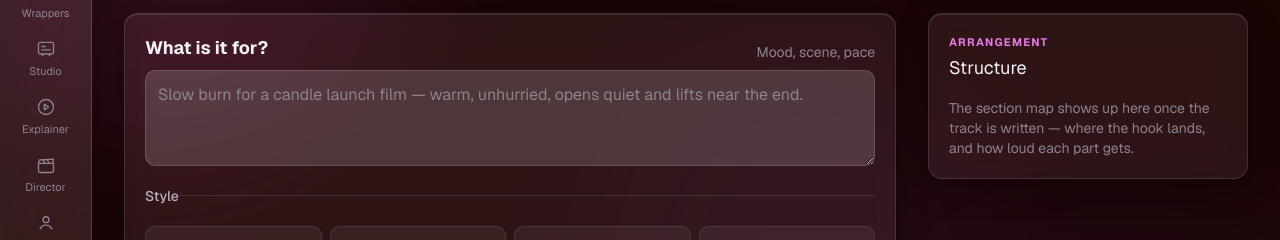
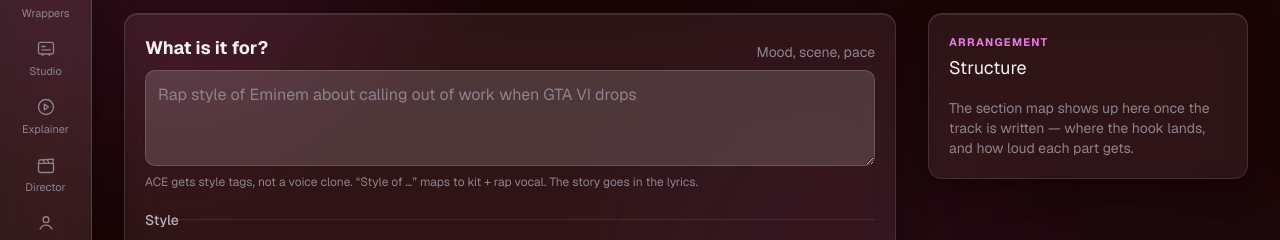
Before and after one commit to tullman17-coder/fluxfield-public, a Next.js app: page /music in a window 1280 px wide. Shown: the part 213-453 px from the top of the page. Built offline with nearby package versions, Linux system fonts and the light colour scheme; no server answers.

Commit message:
fix: ACE music tags from style-of, story in lyrics
Prose briefs were dumped into ACE tags. Map artist style to kit/vocal
tokens; keep names out of tags. Not a voice clone.

```diff
--- a/scripts/test-lyric-sync.ts
+++ b/scripts/test-lyric-sync.ts
@@ -6,6 +6,7 @@ import {
   wanLyricPrompt,
   type LyricSheet,
 } from "../src/lib/music/lyrics";
+import { interpretMusicBrief } from "../src/lib/music/brief";
 
 const sheet: LyricSheet = {
   title: "Looby",
@@ -33,4 +34,15 @@ assert.match(wanLyricPrompt([], 0), /instrumental/);
 const srt = lyricSheetToSrt(sheet);
 assert.match(srt, /00:00:00,000 --> 00:00:06,000/);
 assert.match(srt, /here we go looby loo/);
+
+const eminem = interpretMusicBrief(
+  'Rap style of Eminem the artist about calling out of work to play Grand Theft Auto VI will launch on Thursday, November 19',
+);
+assert.equal(eminem.genre, "hiphop");
+assert.match(eminem.tags, /detroit/);
+assert.match(eminem.tags, /rapid-fire/);
+assert.doesNotMatch(eminem.tags, /eminem/i);
+assert.match(eminem.topic, /Grand Theft Auto/i);
+assert.doesNotMatch(eminem.topic, /style of/i);
+
 console.log("PASS: lyric cues, WAN prompt, SRT stamps");
--- a/src/app/music/page.tsx
+++ b/src/app/music/page.tsx
@@ -115,9 +115,12 @@ export default function MusicPage() {
               ref={briefRef}
               value={brief}
               onChange={(e) => setBrief(e.currentTarget.value)}
-              placeholder="Slow burn for a candle launch film — warm, unhurried, opens quiet and lifts near the end."
+              placeholder="Rap style of Eminem about calling out of work when GTA VI drops"
               className="min-h-24 w-full min-w-0 resize-y rounded-[10px] border border-white/15 bg-white/15 p-3 text-base leading-normal text-[#f5eff6] placeholder:text-[#8d838f] focus-visible:outline-2 focus-visible:outline-[#f2a1ed]"
             />
+            <p className="text-xs text-[#8d838f]">
+              ACE gets style tags, not a voice clone. “Style of …” maps to kit + rap vocal. The story goes in the lyrics.
+            </p>
           </div>
 
           <fieldset className="min-w-0 border-y border-white/10 py-5">
--- a/src/lib/adapters/music.ts
+++ b/src/lib/adapters/music.ts
@@ -19,6 +19,7 @@ import {
   type LyricSheet,
 } from "@/lib/music/lyrics";
 import { generateLyrics } from "@/lib/adapters/ollama";
+import { interpretMusicBrief } from "@/lib/music/brief";
 import { runZermoJob } from "./zermo";
 
 const OUT_DIR = path.join(process.cwd(), ".data", "outputs");
@@ -100,6 +101,8 @@ async function buildLyrics(
   title: string,
 ): Promise<LyricSheet | null> {
   const inputs = ctx.job.inputs;
+  const parsed = interpretMusicBrief(inputs.brief || ctx.job.prompt);
+  const lyricBrief = inputs.lyricTopic || parsed.topic;
   const mode = inputs.lyricMode || "instrumental";
   if (mode === "instrumental") return null;
 
@@ -114,10 +117,11 @@ async function buildLyrics(
     .filter((n) => n === "Verse" || n === "Pre" || n === "Chorus" || n === "Bridge");
   if (sung.length) {
     const raw = await generateLyrics(ctx.settings, {
-      brief: inputs.brief || ctx.job.prompt,
+      brief: lyricBrief,
       title,
-      genre: inputs.genre || "hiphop",
+      genre: inputs.genre || parsed.genre,
       mood: inputs.mood || "neutral",
+      cadence: parsed.cadence,
       sections: sung,
       linesPerSection: 4,
     });
@@ -128,10 +132,10 @@ async function buildLyrics(
   }
 
   return writeLyrics({
-    brief: inputs.brief || ctx.job.prompt,
+    brief: lyricBrief,
     title,
     arrangement,
-    seedText: `${ctx.job.id}:${inputs.brief || ctx.job.prompt}`,
+    seedText: `${ctx.job.id}:${lyricBrief}`,
   });
 }
 
@@ -146,13 +150,15 @@ export async function runMusicAdapter(
   }
 > {
   const inputs = ctx.job.inputs;
+  const parsed = interpretMusicBrief(inputs.brief || ctx.job.prompt);
+  const tags = inputs.acePrompt || parsed.tags;
   const targetSec = Math.max(
     10,
     Math.min(MAX_RENDER_SEC, Number(inputs.seconds || 60)),
   );
 
   const arrangement = planArrangement({
-    genre: inputs.genre || "hiphop",
+    genre: inputs.genre || parsed.genre,
     mood: inputs.mood || "neutral",
     targetSec,
     key: inputs.key || undefined,
@@ -171,11 +177,12 @@ export async function runMusicAdapter(
     const sheet = saved ? null : await buildLyrics(ctx, arrangement, title);
     const requested = saved ?? {
       operation: "music.generate" as const, model: "ace-step-1.5-turbo" as const,
-      prompt: `${inputs.acePrompt || inputs.brief || ctx.job.prompt}. ${inputs.genre || ""} ${inputs.mood || ""}, ${arrangement.bpm} BPM, ${keyLabel(arrangement)}`,
+      prompt: `${tags}, ${inputs.genre || parsed.genre}, ${inputs.mood || ""}, ${arrangement.bpm} BPM, ${keyLabel(arrangement)}`,
       settings: { duration, lyrics: sheet ? lyricPlainText(sheet) : "" },
     };
     const result = await runZermoJob(ctx.job, "music:track", requested);
     if (requested.settings.lyrics) result.outputs.push({ id: nanoid(8), kind: "script", label: "Lyrics requested", text: requested.settings.lyrics });
+    result.outputs.push({ id: nanoid(8), kind: "script", label: "ACE tags", text: tags });
     return { ...result, arrangement, usedServer: true, lyrics: sheet };
   }
 
@@ -186,7 +193,7 @@ export async function runMusicAdapter(
     audio = await generateOnServer(
       ctx.settings.musicUrl,
       ctx.settings.musicModel,
-      `${inputs.acePrompt || inputs.brief || ctx.job.prompt}. ${inputs.genre || ""} ${inputs.mood || ""}, ${arrangement.bpm} BPM, ${keyLabel(arrangement)}`,
+      `${tags}, ${inputs.genre || parsed.genre}, ${inputs.mood || ""}, ${arrangement.bpm} BPM, ${keyLabel(arrangement)}`,
       targetSec,
       sheet ? lyricPlainText(sheet) : undefined,
     );
--- a/src/lib/adapters/ollama.ts
+++ b/src/lib/adapters/ollama.ts
@@ -226,6 +226,7 @@ export async function generateLyrics(
     title: string;
     genre: string;
     mood: string;
+    cadence?: string;
     sections: string[];
     linesPerSection: number;
   },
@@ -236,6 +237,8 @@ export async function generateLyrics(
     `Write lyrics for a ${args.genre} track called "${args.title}".
 Subject: ${args.brief}
 Feel: ${args.mood}
+Cadence: ${args.cadence || "natural to the genre"}
+Do not name living recording artists. Do not claim to be a specific person.
 Write a block for each of these parts: ${wanted}
 Around ${args.linesPerSection} lines per block. The chorus is the hook and repeats.
 Write the words only — no commentary, no explanation, no notes about the request.
--- a/src/lib/jobs/runner.ts
+++ b/src/lib/jobs/runner.ts
@@ -147,12 +147,16 @@ export async function createAndRunJob(
       input.inputs,
     ));
   } else if (input.tool === "music") {
-    const genre = getGenre(input.presetId || input.inputs.genre || "hiphop");
+    const { interpretMusicBrief } = await import("@/lib/music/brief");
+    const parsed = interpretMusicBrief(input.inputs.brief || "");
+    const genre = getGenre(parsed.genre);
     const brief = input.inputs.brief?.trim() || "";
     if (!brief) throw new Error("Describe the track you want.");
     workflowName = "Music";
     presetLabel = genre.label;
     input.inputs.genre = genre.id;
+    input.inputs.acePrompt = input.inputs.acePrompt || parsed.tags;
+    input.inputs.lyricTopic = parsed.topic;
     prompt = brief;
   } else if (input.tool === "director") {
     const brief = input.inputs.brief?.trim() || "";
--- /dev/null
+++ b/src/lib/music/brief.ts
@@ -0,0 +1,92 @@
+/**
+ * ACE-Step tags are comma style tokens. A prose brief (artist names, plot)
+ * in `tags` is ignored. Split style-of → tags, story → lyrics.
+ * Not a voice clone — ACE has no artist embedding.
+ */
+
+export type MusicBrief = {
+  tags: string;
+  topic: string;
+  genre: string;
+  cadence: string;
+};
+
+const HIPHOP =
+  "hip hop, rap, male vocal, aggressive, boom bap, dark keys, 90s hip hop";
+
+const STYLES: [RegExp, { tags: string; genre: string; cadence: string }][] = [
+  [
+    /eminem|slim shady|marshall mathers/i,
+    {
+      tags: `${HIPHOP}, detroit, rapid-fire rap, nasal male rap, storytelling, internal rhyme`,
+      genre: "hiphop",
+      cadence: "aggressive Detroit rap cadence, stacked internal rhymes, first person, punchlines",
+    },
+  ],
+  [
+    /kendrick/i,
+    {
+      tags: `${HIPHOP}, west coast, dense rhyme, jazz rap`,
+      genre: "hiphop",
+      cadence: "dense multi-syllable rap, switching flows, first person",
+    },
+  ],
+  [
+    /biggie|notorious b\.?i\.?g/i,
+    {
+      tags: `${HIPHOP}, east coast, laid-back rap, 90s`,
+      genre: "hiphop",
+      cadence: "laid-back east-coast flow, storytelling, first person",
+    },
+  ],
+  [
+    /drake/i,
+    {
+      tags: "hip hop, rap, r&b, male vocal, melodic rap, atmospheric",
+      genre: "rnb",
+      cadence: "melodic rap-sung hybrid, conversational, first person",
+    },
+  ],
+];
+
+const GENRE_TAGS: Record<string, string> = {
+  hiphop: HIPHOP,
+  trap: "trap, hip hop, rap, male vocal, 808, hi-hats, dark",
+  drill: "drill, hip hop, rap, male vocal, sliding 808, dark",
+  metal: "metal, aggressive male vocal, distorted guitar, double kick",
+  pop: "pop, male vocal, catchy, bright drums",
+  rnb: "r&b, male vocal, warm keys, stacked vocals",
+  house: "house, four on the floor, electronic, vocal chops",
+  lofi: "lo-fi, chill, dusty keys, soft drums",
+};
+
+function genreFrom(text: string): string {
+  if (/trap\b/i.test(text)) return "trap";
+  if (/\bdrill\b/i.test(text)) return "drill";
+  if (/metal|rock\b/i.test(text)) return "metal";
+  if (/\br&?b\b/i.test(text)) return "rnb";
+  if (/\bpop\b/i.test(text)) return "pop";
+  if (/house|edm/i.test(text)) return "house";
+  if (/lo-?fi/i.test(text)) return "lofi";
+  if (/rap|hip-?hop|rapper/i.test(text)) return "hiphop";
+  return "hiphop";
+}
+
+export function interpretMusicBrief(raw: string): MusicBrief {
+  const text = raw.trim();
+  const style = text.match(
+    /(?:rap\s+)?style\s+of\s+(.+?)(?:\s+the\s+artist)?(?=\s+about\b|\s*[.:,]|$)/i,
+  ) || text.match(/\b(?:like|as)\s+([^,.]+?)(?:\s+the\s+artist)?(?=\s+about\b|$)/i);
+  const about = text.match(/\babout\s+(.+)$/i);
+  const topic = (about?.[1] || text.replace(style?.[0] || "", "")).replace(/\s+/g, " ").trim() || text;
+  const blob = style?.[1] || text;
+  const named = STYLES.find(([re]) => re.test(blob) || re.test(text));
+  const genre = named?.[1].genre || genreFrom(text);
+  const tags = named?.[1].tags || GENRE_TAGS[genre] || HIPHOP;
+  const cadence =
+    named?.[1].cadence ||
+    (genre === "hiphop" || genre === "trap" || genre === "drill"
+      ? "rap cadence, first person, concrete images"
+      : "sung vocal, first person");
+  return { tags, topic, genre, cadence };
+}
```
